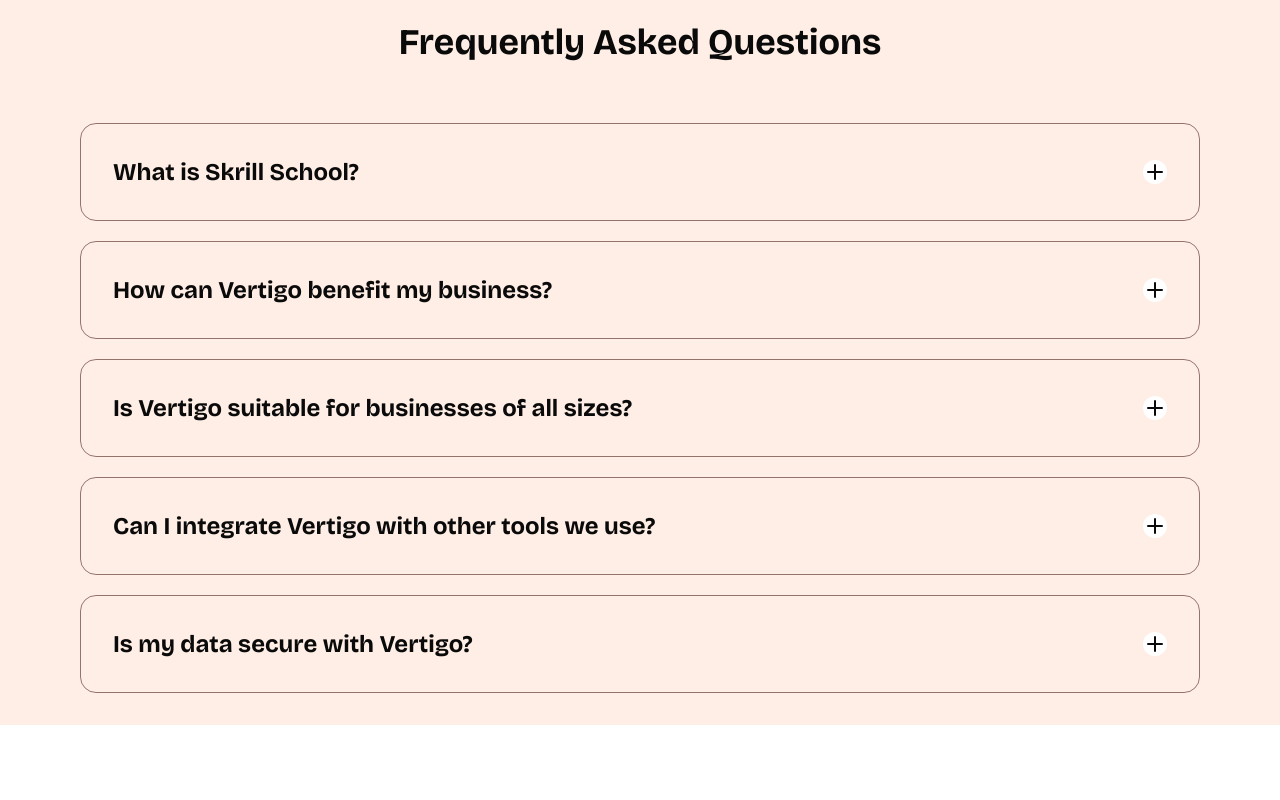
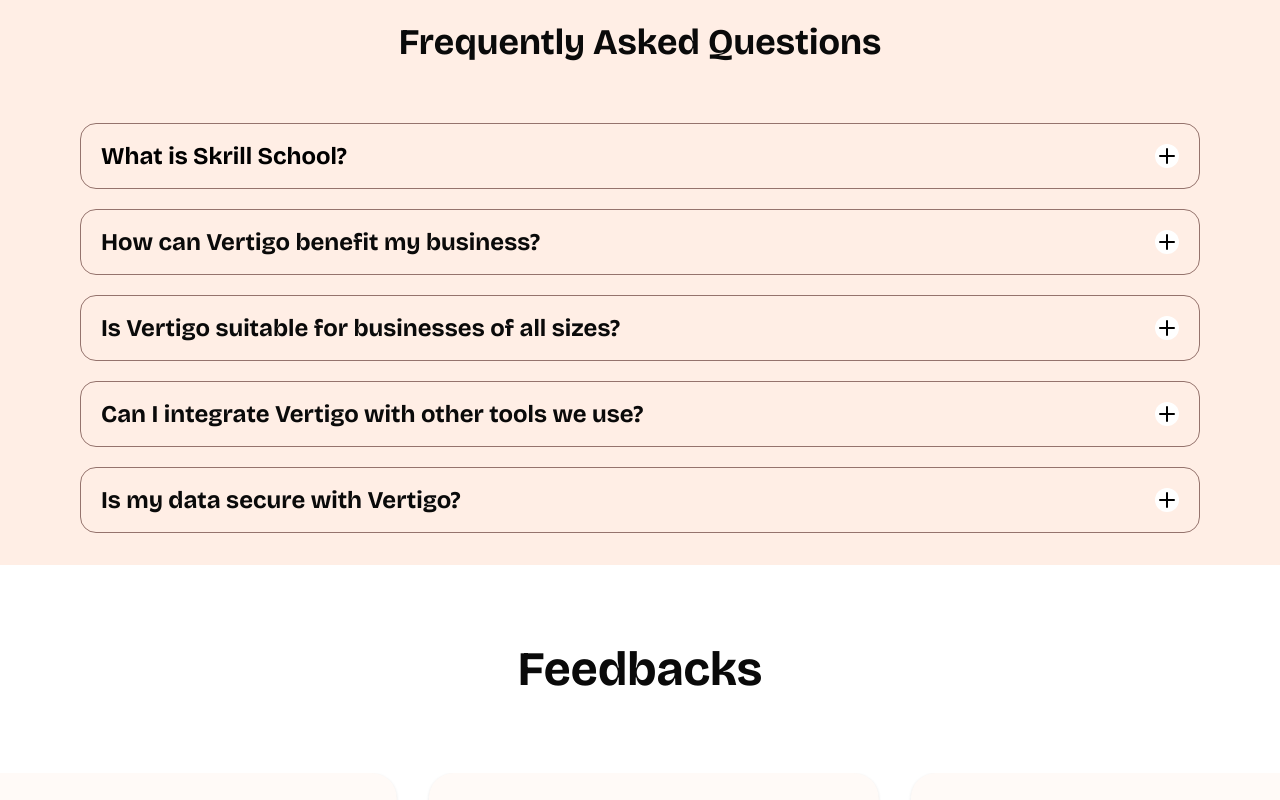
Before and after one commit to Deepankersharma1999/Skrill-School2, a Next.js app: page / in a window 1280 px wide. Shown: the part 6000-6800 px from the top of the page. Built offline with nearby package versions, Linux system fonts and the light colour scheme; grey boxes are pictures that could not be loaded.

Commit message:
nav or accordian update

```diff
--- a/app/_Components/Faq.tsx
+++ b/app/_Components/Faq.tsx
@@ -16,8 +16,8 @@
                 <div className="flex flex-col justify-center ">
                     <Accordion className=' rounded-2xl font-bricolage  mt-5  border-[#3E100B] border-[1px] border-opacity-55' type="single" collapsible>
                         <AccordionItem value="item-1">
-                            <AccordionTrigger className='text-b lg:text-2xl text-sm font-semibold'>What is Skrill School?</AccordionTrigger>
-                            <AccordionContent className='text-b text-xl bg-[FFB489]'>
+                            <AccordionTrigger className=' lg:text-2xl text-sm font-semibold'>What is Skrill School?</AccordionTrigger>
+                            <AccordionContent className='text-b text-xl bg-orange-500'>
                                 Our user-friendly dashboard provides a clear overview of your business operations, allowing you to monitor important metrics and track progress in real-time. Streamline your project workflows with powerful task management features. Assign tasks, set deadlines.                             </AccordionContent>
                         </AccordionItem>
                     </Accordion>
--- a/components/Footer.tsx
+++ b/components/Footer.tsx
@@ -5,7 +5,7 @@
 
 const Footer = () => {
     return (
-        <footer className="bg-o text-white relative lg:px-20 px-5 max-w-[1500px] rounded-[50px] mx-auto mt-20 py-10 z-0 overflow-hidden">
+        <footer className="bg-o text-white relative lg:px-20 px-5 max-w-[1270px]  rounded-[50px] mx-auto mt-20 py-20 z-0 overflow-hidden">
             <div
                 className="absolute top-[-160px] right-[-200px] lg:w-[400px] h-[400px] bg-cover opacity-75"
                 style={{ backgroundImage: "url('/footer.svg')" }}
--- a/components/ui/accordion.tsx
+++ b/components/ui/accordion.tsx
@@ -14,7 +14,7 @@
 >(({ className, ...props }, ref) => (
   <AccordionPrimitive.Item
     ref={ref}
-    className={cn("border-none p-4", className)}
+    className={cn("rounded-2xl", className)}
     {...props}
   />
 ))
@@ -31,12 +31,12 @@
   };
 
   return (
-    <AccordionPrimitive.Header className="flex">
+    <AccordionPrimitive.Header className="flex rounded-t-2xl">
       <AccordionPrimitive.Trigger
         ref={ref}
         className={cn(
-          "flex flex-1 items-center justify-between py-4 transition-all ",
-          isOpen ? "bg-orange-500 rounded-t-2xl p-5" : "p-4", // Only the top rounded when open
+          "flex flex-1 items-center justify-between py-4 px-5 transition-all rounded-t-2xl [&[data-state=open]>svg]:rotate-180",
+          isOpen ? "bg-orange-500 text-white" : "text-black",
           className
         )}
         {...props}
@@ -45,8 +45,8 @@
         {children}
         {
           isOpen
-            ? <MinusIcon className="text-[8px] transition-transform duration-100 bg-white rounded-full" />
-            : <PlusIcon className="text-[8px] transition-transform duration-100 bg-white rounded-full" />
+            ? <MinusIcon className="bg-white text-black rounded-full lg:text-[48px] transition-transform duration-200" />
+            : <PlusIcon className="bg-white text-black rounded-full lg:text-[48px] transition-transform duration-200" />
         }
       </AccordionPrimitive.Trigger>
     </AccordionPrimitive.Header>
@@ -58,20 +58,15 @@
 const AccordionContent = React.forwardRef<
   React.ElementRef<typeof AccordionPrimitive.Content>,
   React.ComponentPropsWithoutRef<typeof AccordionPrimitive.Content>
->(({ className, children, ...props }, ref) => {
-  return (
+>(({ className, children, ...props }, ref) => (
   <AccordionPrimitive.Content
     ref={ref}
-      className={cn(
-        "overflow-hidden transition-all data-[state=closed]:animate-accordion-up data-[state=open]:animate-accordion-down",
-        "bg-orange-500 rounded-b-2xl p-5"
-      )}
+    className="overflow-hidden transition-all data-[state=closed]:animate-accordion-up data-[state=open]:animate-accordion-down bg-orange-500 text-white rounded-b-2xl px-5" // Added rounded-full here
     {...props}
   >
     <div className={cn(className)}>{children}</div>
   </AccordionPrimitive.Content>
-  )
-})
+))
 
 AccordionContent.displayName = AccordionPrimitive.Content.displayName
 
```
Lines whose indentation alone changed are shown as unchanged.
